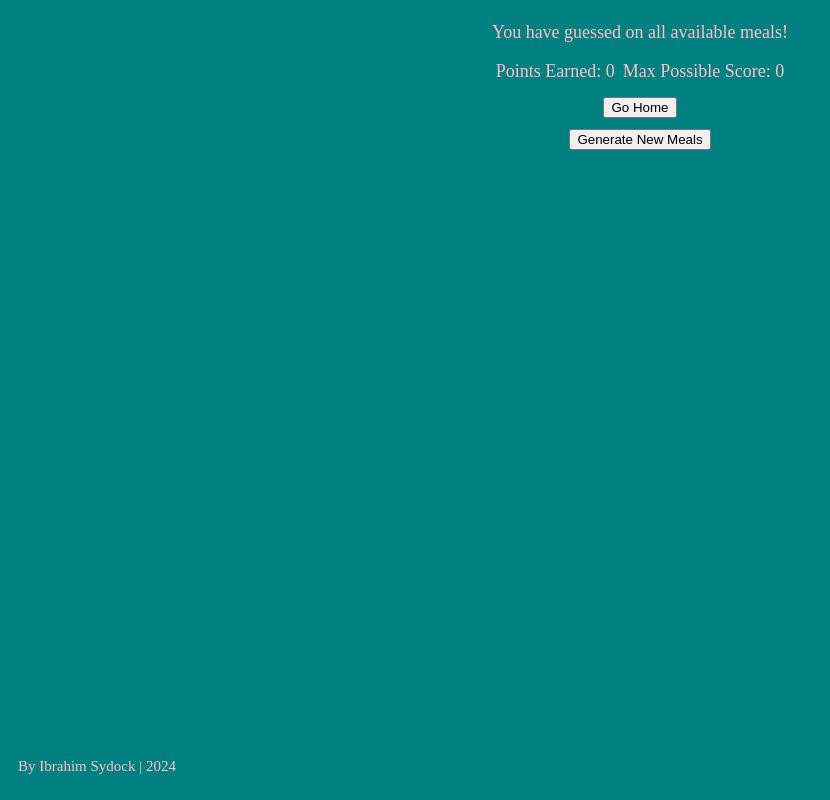
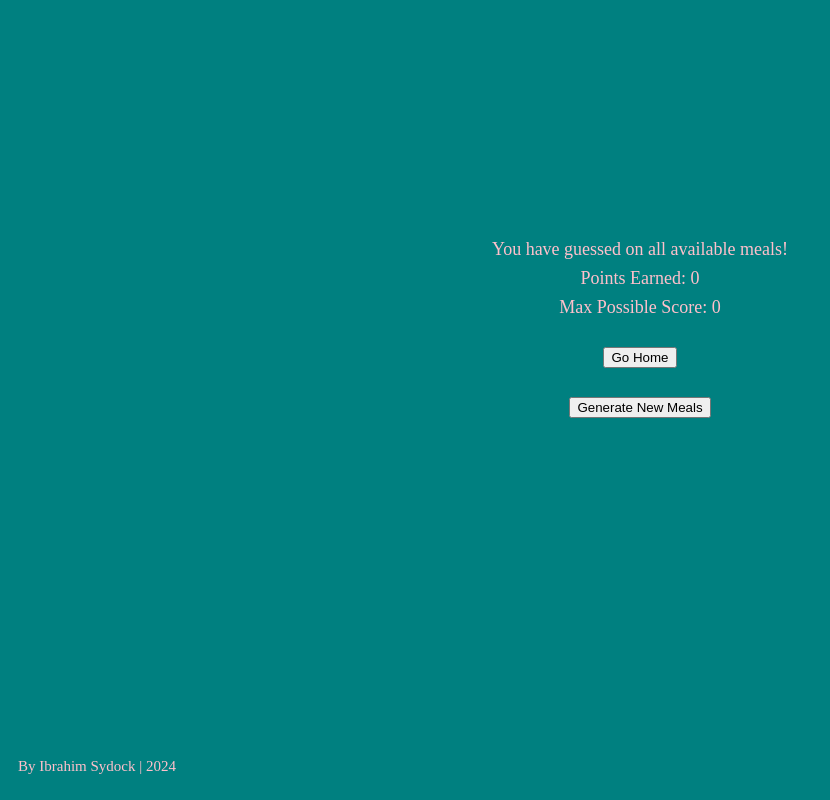
Before and after one commit to sharktrexer/Meal_Guesser, a Django app: page /end in a window 1280 px wide. Shown: the whole page, without its empty margins (0-830 px from the left). Run offline with Django 4.2, Linux system fonts and the light colour scheme; data that the repository does not hold is empty.

Commit message:
styling improvements! +all content is now centered vertically and horizontally thanks to flex boxes +css classes are less redundant and cleaned up

```diff
--- a/guessing/static/guessing/site.css
+++ b/guessing/static/guessing/site.css
@@ -1,6 +1,6 @@
 body {
     background-color: teal;
-
+    height: 100%;
 }
 
 footer {
@@ -11,34 +11,45 @@ footer {
     font-size: 15px;
 }
 
-span {
+span, label {
     color: pink
-}
-
-label {
-    color: pink
-}
-
-.content {
-    padding: 5px;
 }
 
 .message {
     font-weight: 600;
     color: white;
 }
-
-.text-contain {
+/* Flex box for body content*/
+.contain, .box {
     display: flex;
     justify-content: center;
+    flex-direction: column;
     align-items: center;
-    padding: 5px;
     font-size: 18px;
+    height: 80vh;
 }
 
-.text-contain span {
-    padding: 4px;
+.contain input, span {
+    margin: 4px;
+}
 
+/* Meal Picture Styling */
+.contain img {
+    max-width: 100%;
+    max-height: 100%;
+    width: 300px;
+}
+
+/* Meal game container */
+.box {
+    width: 30%;
+    height: 70%;
+    background-color: rgb(172, 108, 44);
+    margin: 5px;
+}
+
+.box > span {
+    margin: 1%;
 }
 
 .wrap-text {
@@ -46,17 +57,3 @@ label {
     text-align: center;
     width: 50%;
 }
-
-/* Meal Picture Styling */
-.pic-contain {
-    display: flex;
-    justify-content: center;
-    align-items: center;
-    padding: 1%;
-}
-
-.pic-contain img {
-    max-width: 100%;
-    max-height: 100%;
-    width: 300px;
-}
--- a/guessing/templates/guessing/end.html
+++ b/guessing/templates/guessing/end.html
@@ -4,24 +4,17 @@
 {% endblock %}
 {% block content %}
 
-<span class="text-contain">
+<div class="contain">
     <span>You have guessed on all available meals!</span>
-</span>
-
-<span class="text-contain">
 
     <span>Points Earned: {{ points }}</span>
 
     <span>Max Possible Score: {{ max_points }}</span>
-</span>
-
-<div class="text-contain">
+    <br>
     <form method='GET' action={% url 'home'%}>
-        <input type='submit'  value ='Go Home'>
+        <input type='submit' value ='Go Home'>
     </form>
-</div>
-
-<div class="text-contain">
+    <br>
     <form method='post' action={% url 'rand_meal'%}>
         {% csrf_token %}
         <input type='submit' name="delete" value ='Generate New Meals'>
```
Also changed, not shown: guessing/templates/guessing/index.html (+3 -5 lines), guessing/templates/guessing/meal.html (+13 -7 lines).
